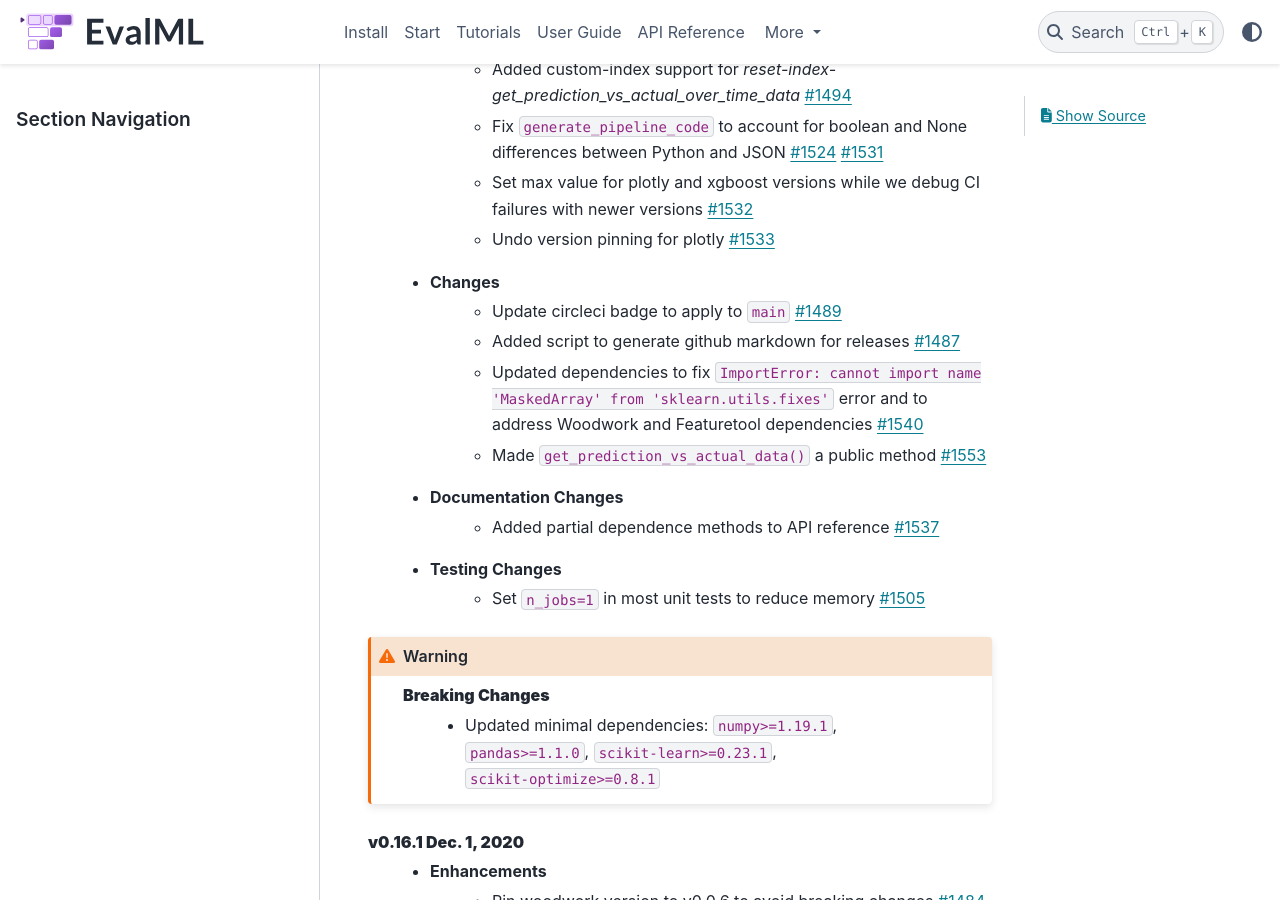
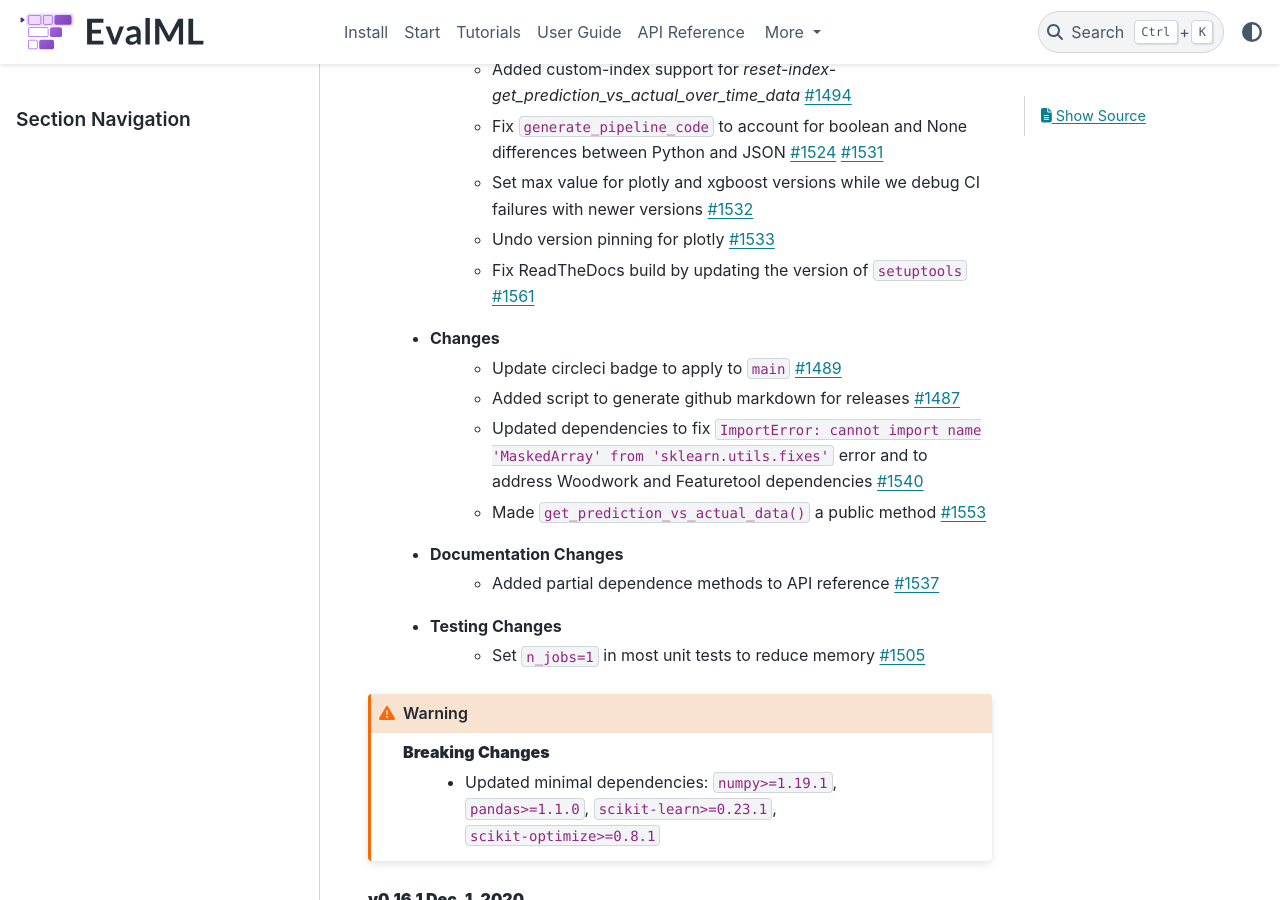
Before and after one commit to alteryx/evalml, a Sphinx documentation site: the page built from docs/source/release_notes.rst, in a window 1280 px wide and 900 px high, scrolled down 992 px. Built offline with Sphinx 7.4.7 and the PyData theme 0.15.4, drawn with Linux system fonts in a browser that asks for light colours; comment, search, counter and statistics services are not loaded.

Commit message:
Release notes

```diff
--- a/docs/source/release_notes.rst
+++ b/docs/source/release_notes.rst
@@ -21,6 +21,7 @@ Release Notes
         * Fix ``generate_pipeline_code`` to account for boolean and None differences between Python and JSON :pr:`1524` :pr:`1531`
         * Set max value for plotly and xgboost versions while we debug CI failures with newer versions :pr:`1532`
         * Undo version pinning for plotly :pr:`1533`
+        * Fix ReadTheDocs build by updating the version of ``setuptools`` :pr:`1561`
     * Changes
         * Update circleci badge to apply to ``main`` :pr:`1489`
         * Added script to generate github markdown for releases :pr:`1487`
```
